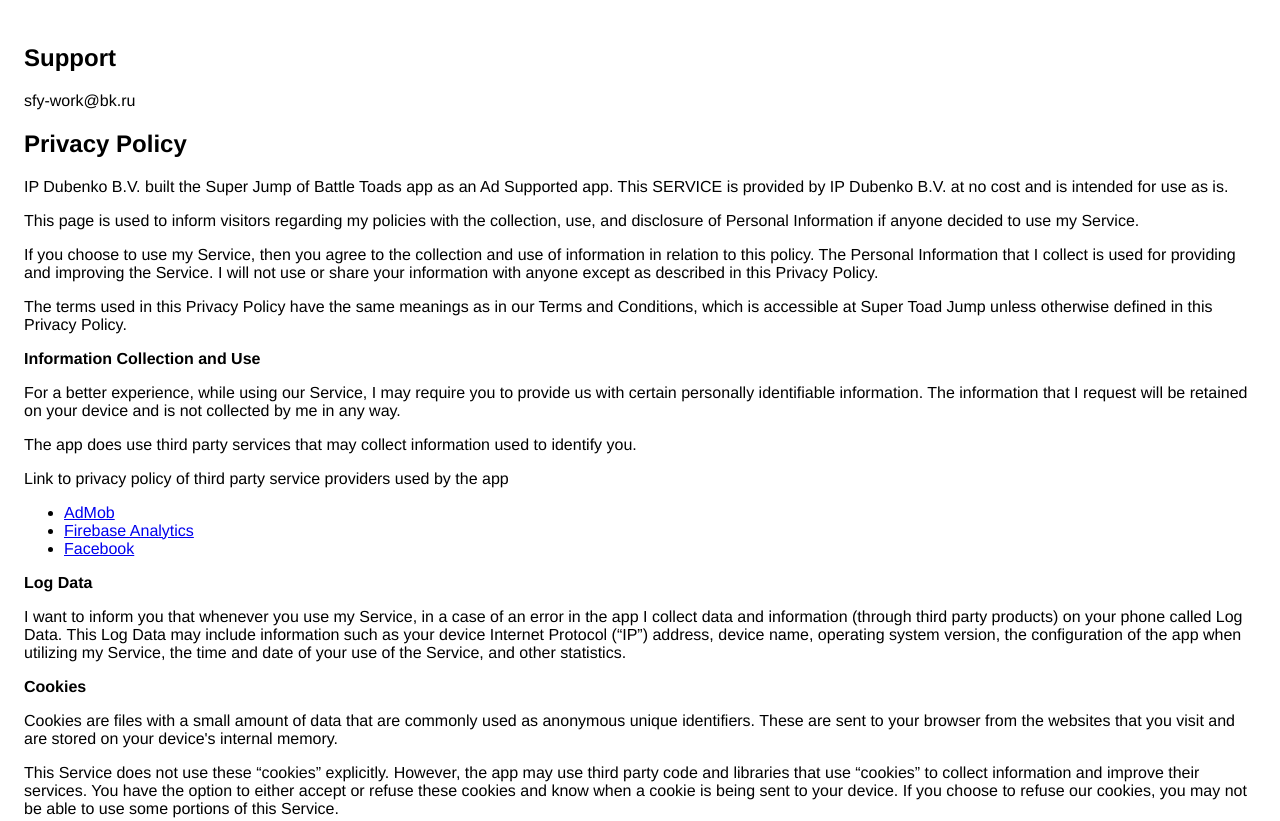
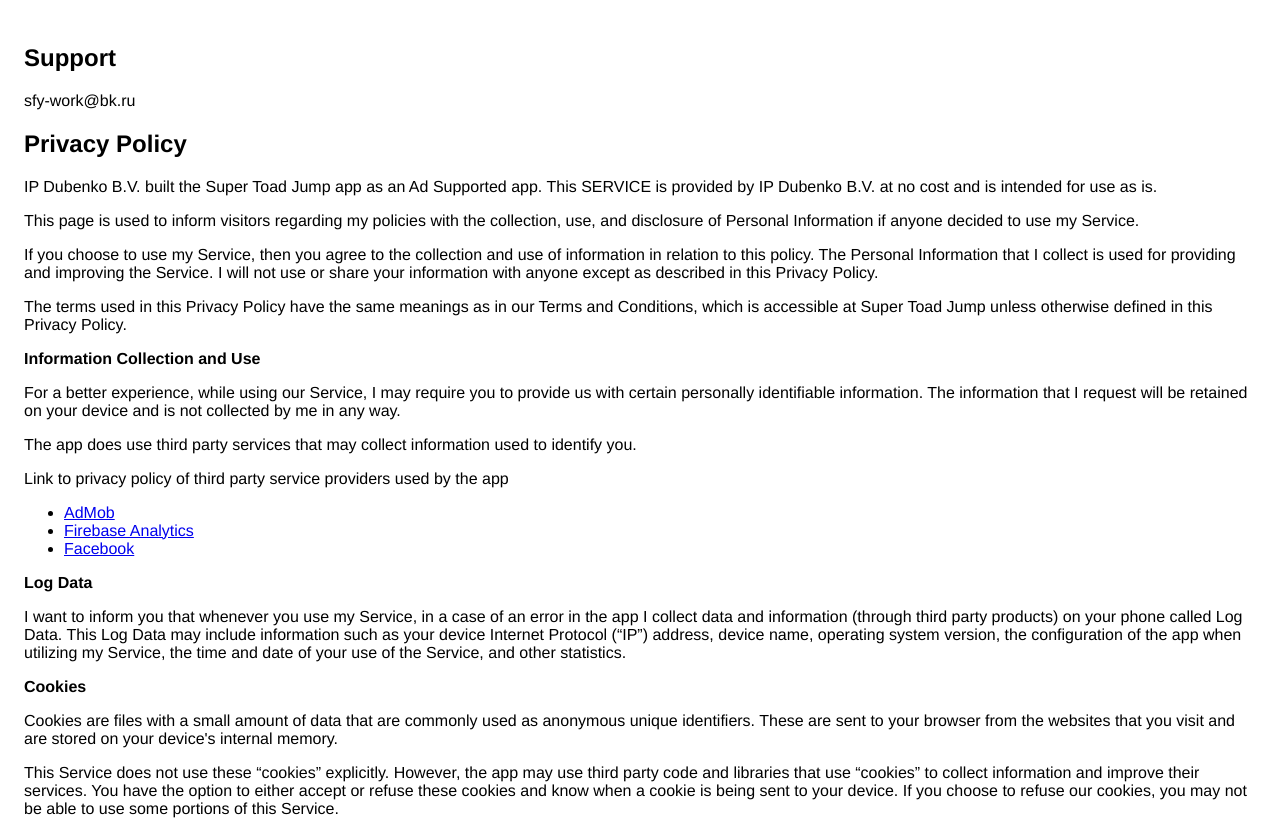
Before and after one commit to sfighrath/sfighrath.github.io, a plain HTML site: page index.html in a window 1280 px wide. Shown: the top 821 px of the page. Drawn offline with Linux system fonts and the light colour scheme.

Commit message:
change name

```diff
--- a/index.html
+++ b/index.html
@@ -9,7 +9,7 @@
     <body>
     <h2>Support</h2>
 	<p>sfy-work@bk.ru</p>
-    <h2>Privacy Policy</h2> <p> IP Dubenko B.V. built the Super Jump of Battle Toads app as an Ad Supported app. This SERVICE is provided by
+    <h2>Privacy Policy</h2> <p> IP Dubenko B.V. built the Super Toad Jump app as an Ad Supported app. This SERVICE is provided by
                     IP Dubenko B.V. at no cost and is intended for use as is.
                   </p> <p>This page is used to inform visitors regarding my policies with the collection, use, and disclosure
                     of Personal Information if anyone decided to use my Service.
```
